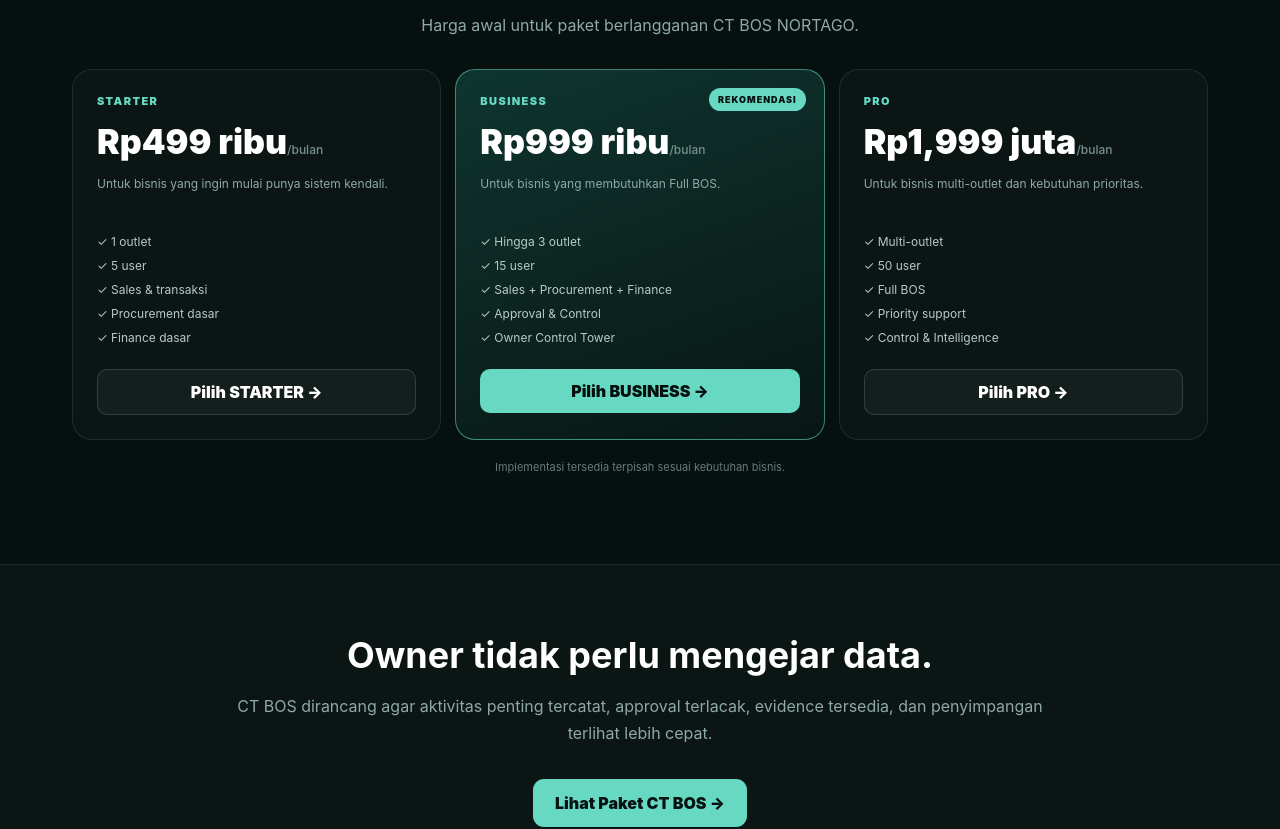
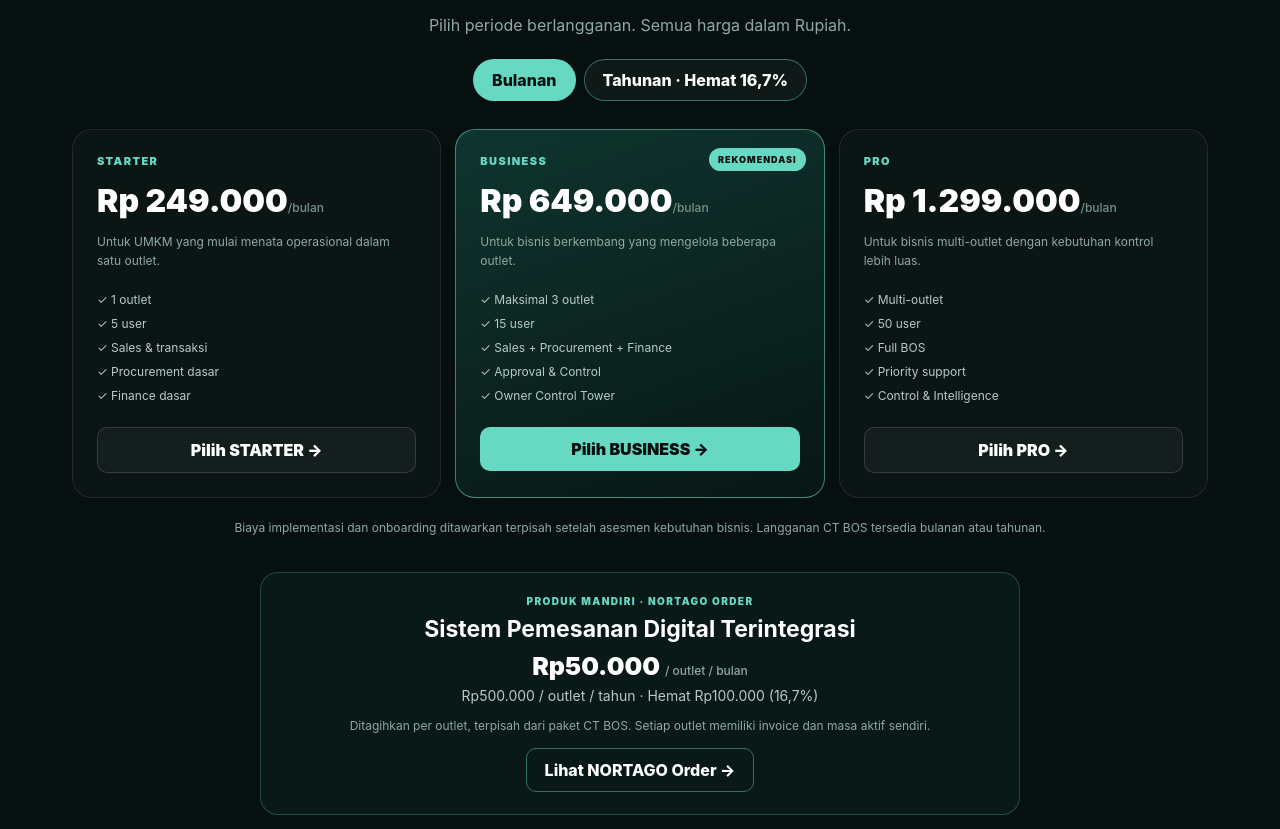
Before and after one commit to adiaris2022-rgb/tjsl-impact-control-tower, a Next.js app: page / in a window 1280 px wide. Shown: the part 1387-2216 px from the top of the page. Built offline with nearby package versions, Linux system fonts and the light colour scheme.

Commit message:
feat(pricing): add CT BOS billing selector and Order price

```diff
--- a/app/page.tsx
+++ b/app/page.tsx
@@ -6,11 +6,13 @@ import { createBrowserClient } from "@supabase/ssr";
 
 const PUBLIC_APP_URL = "https://nortago-ct-bos-production.up.railway.app";
 
+type BillingCycle = "MONTHLY" | "YEARLY";
 const plans = [
-  {name:"STARTER",price:"Rp499 ribu",period:"/bulan",desc:"Untuk bisnis yang ingin mulai punya sistem kendali.",items:["1 outlet","5 user","Sales & transaksi","Procurement dasar","Finance dasar"],featured:false},
-  {name:"BUSINESS",price:"Rp999 ribu",period:"/bulan",desc:"Untuk bisnis yang membutuhkan Full BOS.",items:["Hingga 3 outlet","15 user","Sales + Procurement + Finance","Approval & Control","Owner Control Tower"],featured:true},
-  {name:"PRO",price:"Rp1,999 juta",period:"/bulan",desc:"Untuk bisnis multi-outlet dan kebutuhan prioritas.",items:["Multi-outlet","50 user","Full BOS","Priority support","Control & Intelligence"],featured:false},
+  {name:"STARTER",monthly:249000,annual:2490000,desc:"Untuk UMKM yang mulai menata operasional dalam satu outlet.",items:["1 outlet","5 user","Sales & transaksi","Procurement dasar","Finance dasar"],featured:false},
+  {name:"BUSINESS",monthly:649000,annual:6490000,desc:"Untuk bisnis berkembang yang mengelola beberapa outlet.",items:["Maksimal 3 outlet","15 user","Sales + Procurement + Finance","Approval & Control","Owner Control Tower"],featured:true},
+  {name:"PRO",monthly:1299000,annual:12990000,desc:"Untuk bisnis multi-outlet dengan kebutuhan kontrol lebih luas.",items:["Multi-outlet","50 user","Full BOS","Priority support","Control & Intelligence"],featured:false},
 ];
+const money = (amount:number) => new Intl.NumberFormat("id-ID",{style:"currency",currency:"IDR",maximumFractionDigits:0}).format(amount);
 
 function Logo(){
   return <svg viewBox="0 0 120 110" width="46" height="42" aria-label="NORTAGO logo" role="img" data-logo-lock="nortago-original-reference">
@@ -29,6 +31,7 @@ export default function LandingPage(){
   const [busy,setBusy]=useState(false);
   const [sent,setSent]=useState(false);
   const [error,setError]=useState("");
+  const [billingCycle,setBillingCycle]=useState<BillingCycle>("MONTHLY");
 
   async function requestTestAccess(e:React.FormEvent){
     e.preventDefault();
@@ -94,17 +97,31 @@ export default function LandingPage(){
     </section>
 
     <section id="harga" style={{maxWidth:1180,margin:"0 auto",padding:"20px 22px 90px"}}>
-      <div style={{textAlign:"center",marginBottom:34}}><div style={{color:"#67d9c3",fontSize:11,fontWeight:900,letterSpacing:1.4}}>PILIH SESUAI SKALA BISNIS</div><h2 style={{fontSize:38,margin:"10px 0"}}>Mulai dari sistem yang benar.</h2><p style={{color:"#8fa9a5"}}>Harga awal untuk paket berlangganan CT BOS NORTAGO.</p></div>
+      <div style={{textAlign:"center",marginBottom:24}}><div style={{color:"#67d9c3",fontSize:11,fontWeight:900,letterSpacing:1.4}}>PILIH SESUAI SKALA BISNIS</div><h2 style={{fontSize:38,margin:"10px 0"}}>Harga CT BOS yang transparan.</h2><p style={{color:"#8fa9a5"}}>Pilih periode berlangganan. Semua harga dalam Rupiah.</p></div>
+      <div role="group" aria-label="Periode pembayaran CT BOS" style={{display:"flex",justifyContent:"center",gap:8,marginBottom:28,flexWrap:"wrap"}}>
+        <button type="button" aria-pressed={billingCycle==="MONTHLY"} onClick={()=>setBillingCycle("MONTHLY")} style={{border:"1px solid rgba(103,217,195,.45)",background:billingCycle==="MONTHLY"?"#67d9c3":"rgba(255,255,255,.04)",color:billingCycle==="MONTHLY"?"#04100e":"#fff",borderRadius:999,padding:"10px 18px",fontWeight:800}}>Bulanan</button>
+        <button type="button" aria-pressed={billingCycle==="YEARLY"} onClick={()=>setBillingCycle("YEARLY")} style={{border:"1px solid rgba(103,217,195,.45)",background:billingCycle==="YEARLY"?"#67d9c3":"rgba(255,255,255,.04)",color:billingCycle==="YEARLY"?"#04100e":"#fff",borderRadius:999,padding:"10px 18px",fontWeight:800}}>Tahunan · Hemat 16,7%</button>
+      </div>
       <div className="plans-grid" style={{display:"grid",gridTemplateColumns:"repeat(3,1fr)",gap:14}}>
         {plans.map(p=><article key={p.name} style={{border:p.featured?"1px solid rgba(103,217,195,.55)":"1px solid rgba(255,255,255,.09)",borderRadius:20,padding:24,background:p.featured?"linear-gradient(160deg,rgba(20,69,61,.7),rgba(8,23,21,.95))":"rgba(255,255,255,.025)",position:"relative"}}>
           {p.featured&&<div style={{position:"absolute",right:18,top:18,fontSize:9,fontWeight:900,letterSpacing:1,color:"#06100f",background:"#67d9c3",padding:"6px 9px",borderRadius:999}}>REKOMENDASI</div>}
-          <div style={{fontSize:11,fontWeight:900,letterSpacing:1.4,color:"#67d9c3"}}>{p.name}</div><div style={{fontSize:34,fontWeight:900,marginTop:13}}>{p.price}<span style={{fontSize:12,color:"#78918d",fontWeight:500}}>{p.period}</span></div>
+          <div style={{fontSize:11,fontWeight:900,letterSpacing:1.4,color:"#67d9c3"}}>{p.name}</div>
+          <div style={{fontSize:32,fontWeight:900,marginTop:13}}>{money(billingCycle==="MONTHLY"?p.monthly:p.annual)}<span style={{fontSize:12,color:"#78918d",fontWeight:500}}>{billingCycle==="MONTHLY"?"/bulan":"/tahun"}</span></div>
+          {billingCycle==="YEARLY"&&<div style={{fontSize:11,color:"#67d9c3",marginTop:5}}>Setara {money(p.monthly*10/12)}/bulan · Hemat 2 bulan</div>}
           <p style={{fontSize:12,color:"#8fa9a5",lineHeight:1.6,minHeight:42}}>{p.desc}</p>
           <div style={{display:"grid",gap:9,margin:"18px 0 24px"}}>{p.items.map(it=><div key={it} style={{fontSize:12,color:"#b6cbc7"}}>✓ {it}</div>)}</div>
           <button onClick={()=>router.push("/login")} style={{width:"100%",border:p.featured?"0":"1px solid rgba(255,255,255,.14)",background:p.featured?"#67d9c3":"rgba(255,255,255,.04)",color:p.featured?"#04100e":"#fff",borderRadius:10,padding:"12px",fontWeight:900}}>Pilih {p.name} →</button>
         </article>)}
       </div>
-      <div style={{textAlign:"center",marginTop:20,color:"#657d79",fontSize:11}}>Implementasi tersedia terpisah sesuai kebutuhan bisnis.</div>
+      <div style={{textAlign:"center",marginTop:20,color:"#8fa9a5",fontSize:12,lineHeight:1.7}}>Biaya implementasi dan onboarding ditawarkan terpisah setelah asesmen kebutuhan bisnis. Langganan CT BOS tersedia bulanan atau tahunan.</div>
+      <article style={{margin:"34px auto 0",maxWidth:760,border:"1px solid rgba(103,217,195,.25)",borderRadius:18,padding:22,background:"rgba(103,217,195,.045)",textAlign:"center"}}>
+        <div style={{fontSize:10,color:"#67d9c3",fontWeight:900,letterSpacing:1.4}}>PRODUK MANDIRI · NORTAGO ORDER</div>
+        <h3 style={{fontSize:23,margin:"8px 0"}}>Sistem Pemesanan Digital Terintegrasi</h3>
+        <div style={{fontSize:25,fontWeight:900}}>Rp50.000 <span style={{fontSize:12,color:"#8fa9a5",fontWeight:500}}>/ outlet / bulan</span></div>
+        <div style={{fontSize:14,color:"#b6cbc7",marginTop:6}}>Rp500.000 / outlet / tahun · Hemat Rp100.000 (16,7%)</div>
+        <p style={{fontSize:12,color:"#8fa9a5",lineHeight:1.6}}>Ditagihkan per outlet, terpisah dari paket CT BOS. Setiap outlet memiliki invoice dan masa aktif sendiri.</p>
+        <button onClick={()=>router.push("/otc/subscribe")} style={{border:"1px solid rgba(103,217,195,.45)",background:"transparent",color:"#fff",borderRadius:10,padding:"11px 18px",fontWeight:800}}>Lihat NORTAGO Order →</button>
+      </article>
     </section>
 
     <section style={{borderTop:"1px solid rgba(255,255,255,.07)",borderBottom:"1px solid rgba(255,255,255,.07)",background:"rgba(255,255,255,.018)"}}>
```
